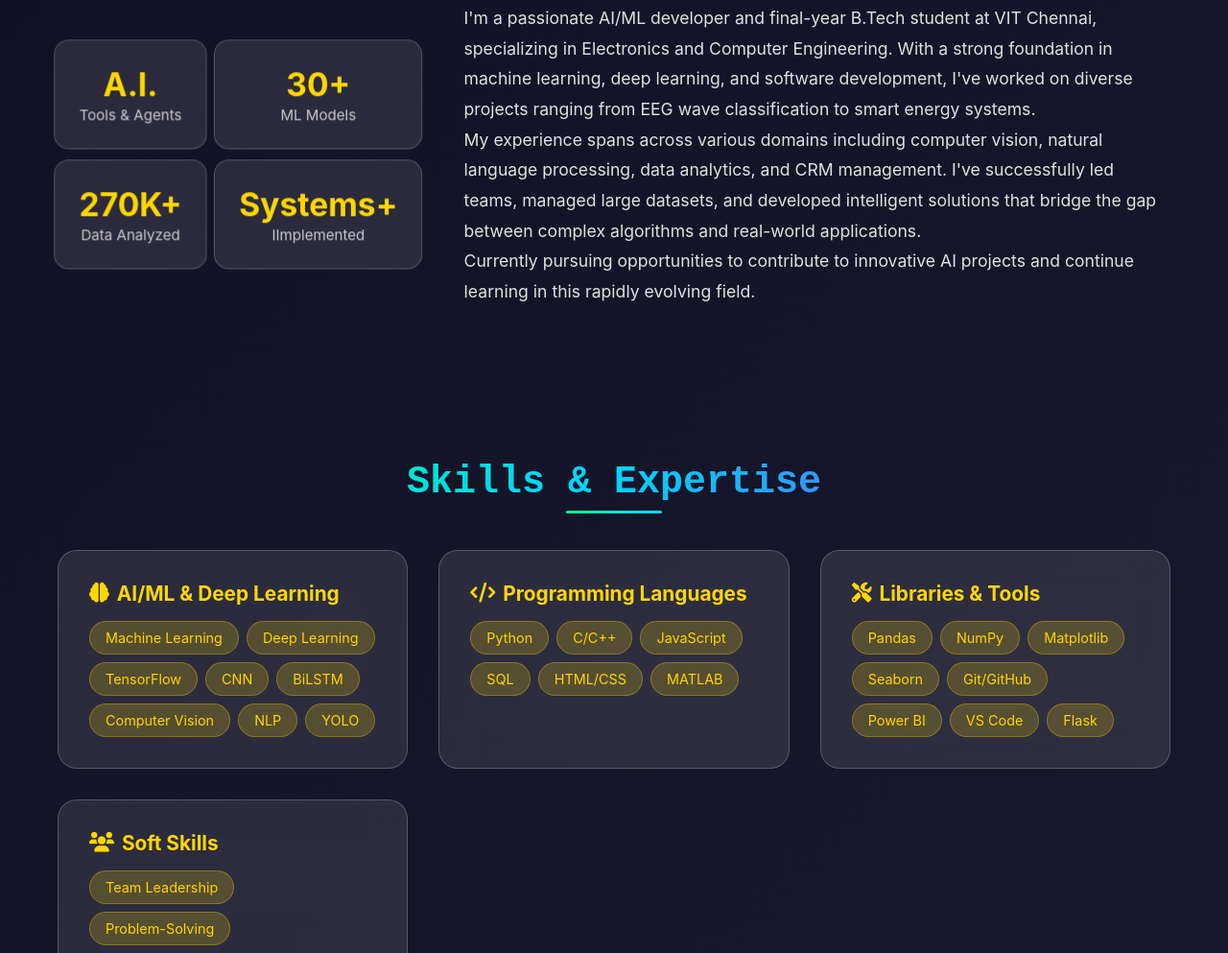
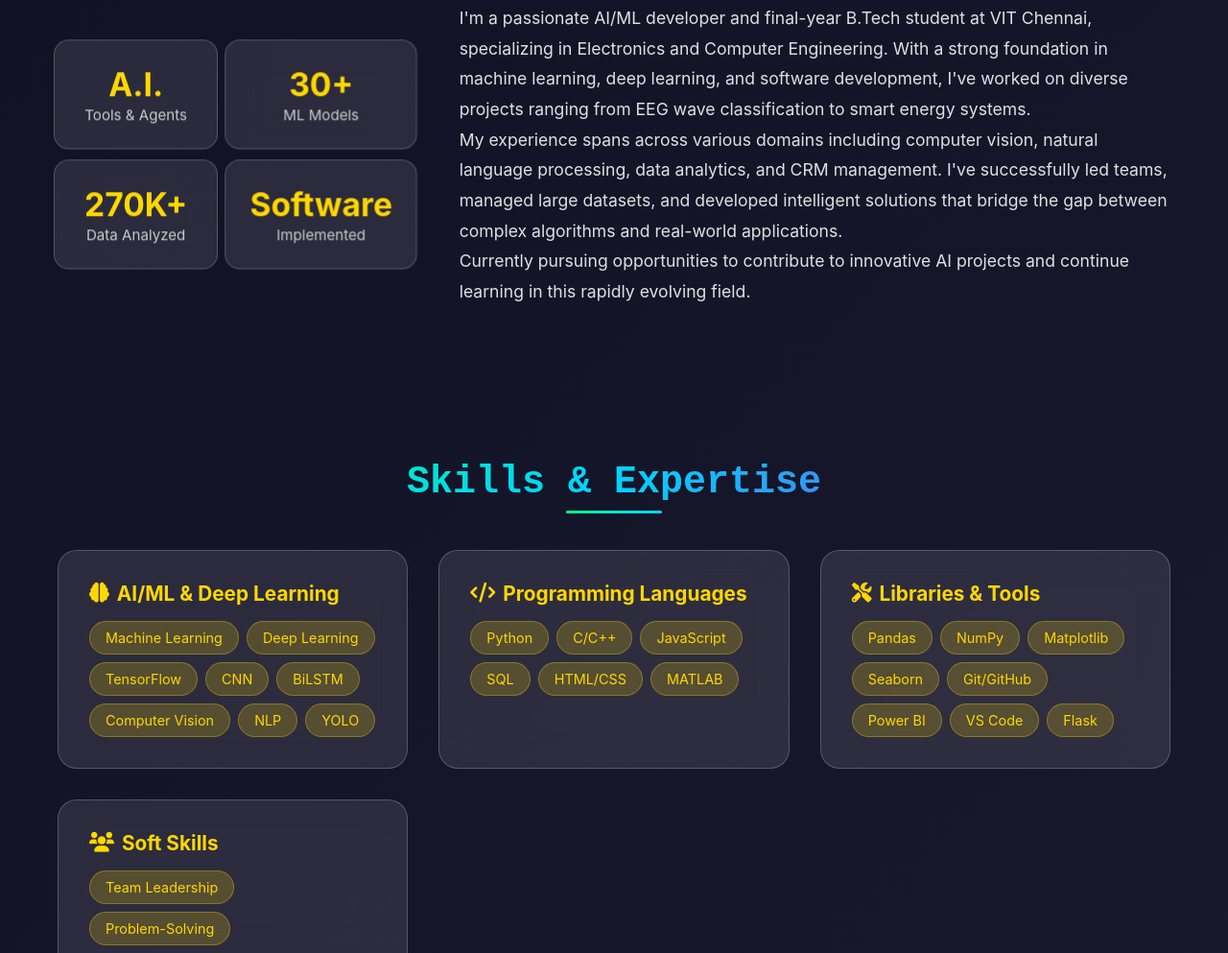
Before and after one commit to Aditya-RSh/AdityaRSh-Portfolio.github.io, a plain HTML site: page index.html in a window 1280 px wide. Shown: the part 970-1963 px from the top of the page at 96% size. Drawn offline with Linux system fonts and the light colour scheme.

Commit message:
corrected stat content

```diff
--- a/index.html
+++ b/index.html
@@ -891,8 +891,8 @@
                         <span class="stat-label">Data Analyzed</span>
                     </div>
                     <div class="stat-card pulse">
-                        <span class="stat-number">Systems+</span>
-                        <span class="stat-label">IImplemented</span>
+                        <span class="stat-number">Software</span>
+                        <span class="stat-label">Implemented</span>
                     </div>
                 </div>
                 <div class="about-text">
```
